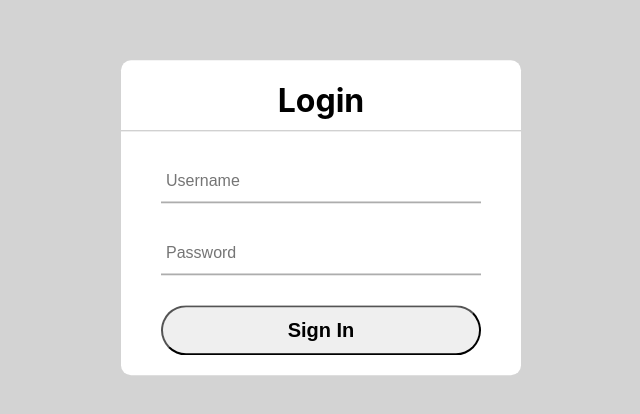
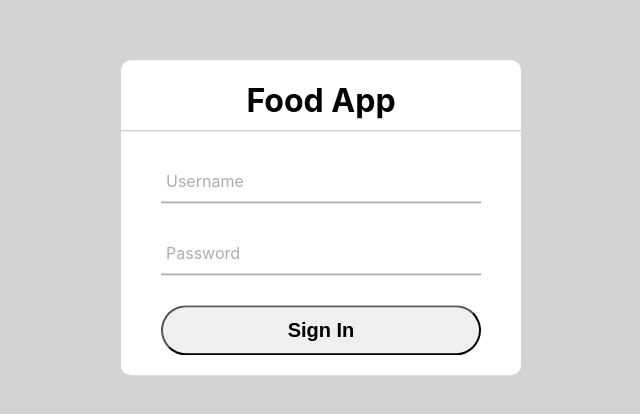
Before and after one commit to mosalman97/FoodRecipe, a React (Create React App) app: page / in a window 1280 px wide. Shown: the part 182-596 px from the top of the page, without its empty margins (319-959 px from the left). Built offline with nearby package versions, Linux system fonts and the light colour scheme.

Commit message:
login page design completed

```diff
--- a/src/Components/Login/Login.css
+++ b/src/Components/Login/Login.css
@@ -46,20 +46,6 @@ form .text_field{
     pointer-events:none;
     transition:.5s;
 }
-.text_field span::before{
-   content:'';
-   position:absolute;
-   top:40px;
-   left:0;
-   width:100%;
-   height:2px;
-   background:#2691d9;
-}
-.text_field input:focus ~ label,
-.text_field input:valid ~ label{
-    top:-5px;
-    color:#2691d9;
-}
 .Container .button{
     width:100%;
     height:50px;
--- a/src/Components/Login/Login.js
+++ b/src/Components/Login/Login.js
@@ -3,15 +3,20 @@ import "./Login.css"
 
 
 let Login = ()=>{
+    const[username,setusername] = useState("")
+    const[password,setPassword] = useState("")
+
     return(
         <div className="Container">
-            <h1>Login</h1>
+            <h1>Food App</h1>
             <form>
                <div className="text_field">
-                  <input type="text" placeholder="Username"  value="" />
+                  <input type="text" onClick={(e)=>setusername(e.target.value)} value={username} />
+                  <label>Username</label>
                </div>
                <div className="text_field">
-                  <input type="password" placeholder="Password"  value="" />
+                  <input type="password"  onClick={(e)=>setPassword(e.target.value)} value={password} />
+                  <label>Password</label>
                </div>
                <input className="button" type="button"  value="Sign In" />
             </form>
```
